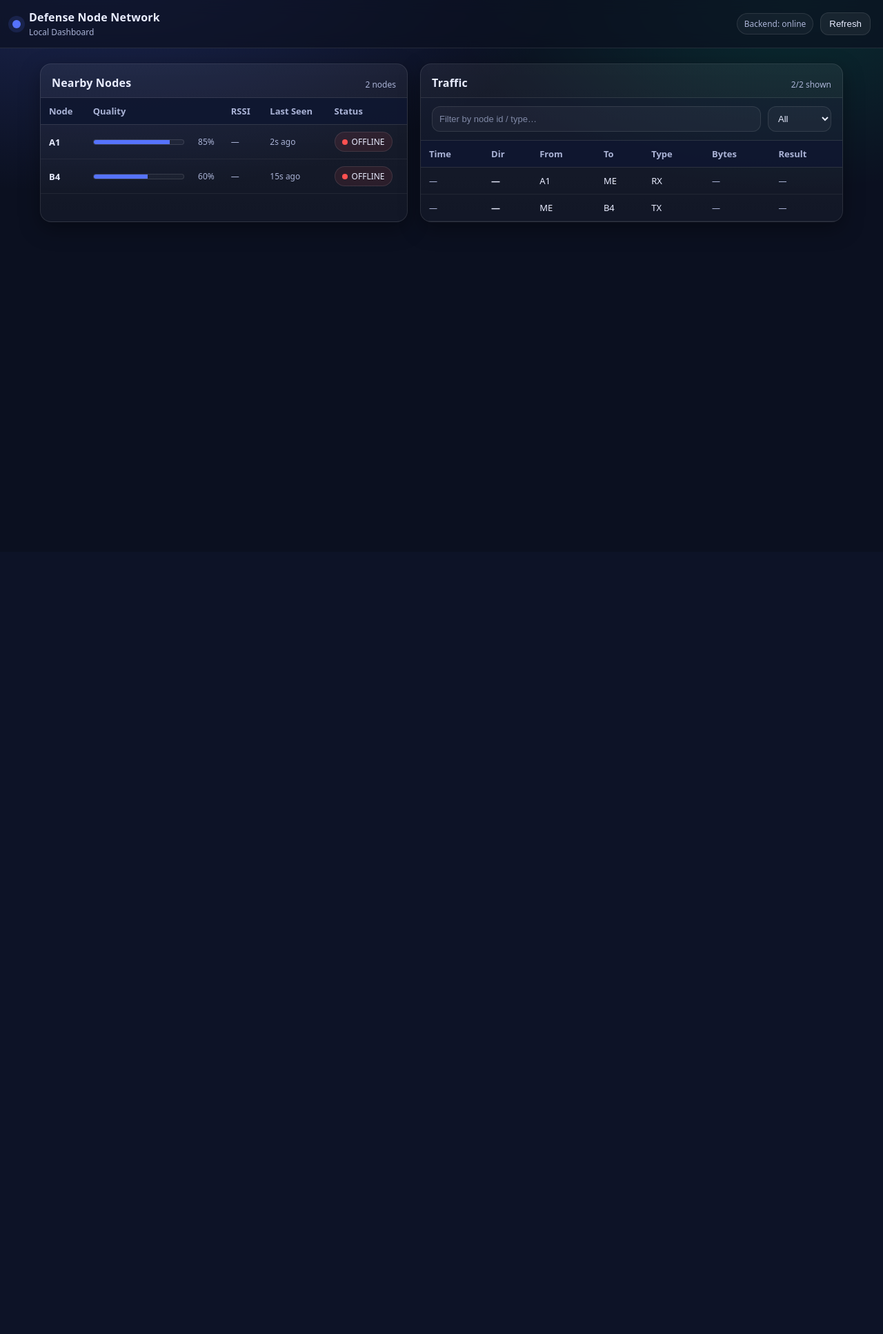
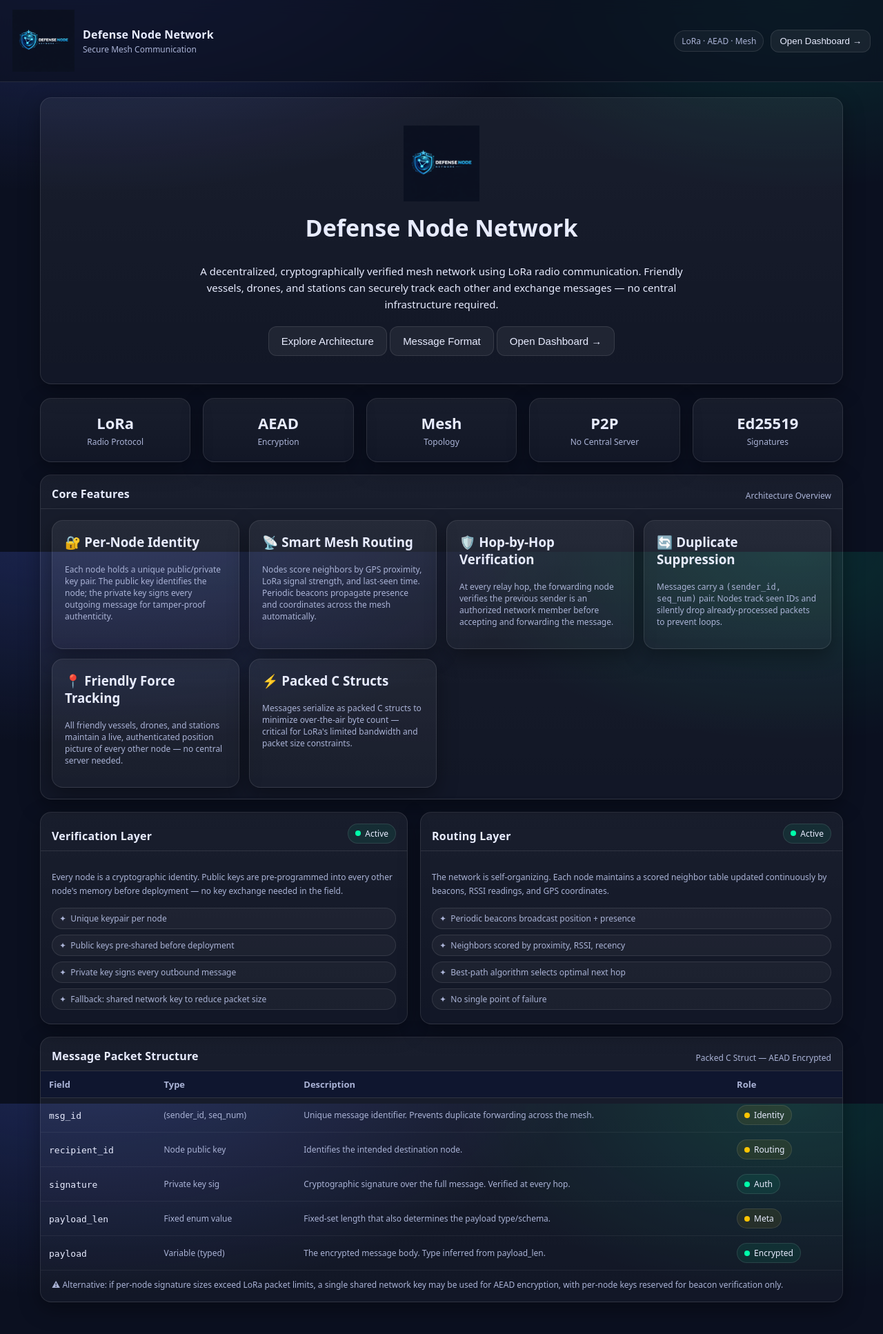
Before and after one commit to mirocsd/chatgpt_orion, a Flask app: page / in a window 1280 px wide. Shown: the whole page at 69% size. Before the commit the page ends 334 px from the top, so only its background shows below. Run offline with Flask 3, Linux system fonts and the light colour scheme.

Commit message:
made landing page

```diff
--- a/software/ui/app.py
+++ b/software/ui/app.py
@@ -12,9 +12,15 @@ packets = [
     {"type": "TX", "from": "ME", "to": "B4", "status": "sent"},
 ]
 
+
+@app.route("/dashboard")
+def dashboard():
+    return render_template("index.html")
+
 @app.route("/")
-def home():
-    return render_template("index.html")
+def landing():
+    return render_template("landing.html")
+
 
 @app.route("/api/nodes")
 def get_nodes():
--- a/software/ui/static/style.css
+++ b/software/ui/static/style.css
@@ -34,10 +34,17 @@ body{
 }
 
 .brand{display:flex; align-items:center; gap:12px}
-.logo-dot{
-  width:12px; height:12px; border-radius:50%;
-  background: rgba(86,115,255,1);
-  box-shadow: 0 0 0 6px rgba(86,115,255,.15);
+.brand { display:flex; align-items:center; gap:12px; }
+
+.brand-logo{
+  height: 90px;
+  width: auto;
+  display: block;
+
+  border: none;
+  background: transparent;
+  padding: 0;
+  border-radius: 0;
 }
 .title{font-weight:700; letter-spacing:.2px}
 .subtitle{font-size:12px; color:var(--muted); margin-top:2px}
@@ -166,3 +173,48 @@ body{
 .footnote{
   padding: 12px 16px 16px;
 }
+
+.hero{
+  padding: 40px;
+  margin-bottom: 20px;
+  text-align: center;
+}
+
+.hero-logo{
+  height: 110px;
+}
+
+.hero h1{
+  margin-top: 10px;
+  font-size: 34px;
+}
+
+.hero-text{
+  max-width: 700px;
+  margin: 10px auto 0;
+  font-size: 15px;
+  line-height: 1.6;
+}
+
+.hero-buttons{
+  margin-top: 20px;
+}
+
+.big-btn{
+  padding: 12px 18px;
+  font-size: 15px;
+}
+
+.features{
+  display:grid;
+  grid-template-columns: repeat(auto-fit,minmax(240px,1fr));
+  gap: 14px;
+}
+
+.feature-card{
+  padding: 18px;
+}
+
+.feature-card h3{
+  margin-top:0;
+}
--- a/software/ui/templates/index.html
+++ b/software/ui/templates/index.html
@@ -9,7 +9,7 @@
 <body>
   <header class="topbar">
     <div class="brand">
-      <div class="logo-dot"></div>
+    <img class="brand-logo" src="/static/Defense Node Network logo design.png" alt="Defense Node Network Logo"/>
       <div>
         <div class="title">Defense Node Network</div>
         <div class="subtitle">Local Dashboard</div>
--- /dev/null
+++ b/software/ui/templates/landing.html
@@ -0,0 +1,209 @@
+<!DOCTYPE html>
+<html lang="en">
+<head>
+  <meta charset="UTF-8" />
+  <meta name="viewport" content="width=device-width, initial-scale=1.0" />
+  <title>Defense Node Network</title>
+  <link rel="stylesheet" href="/static/style.css" />
+</head>
+<body>
+
+  <!-- Topbar -->
+  <header class="topbar">
+    <div class="brand">
+      <img class="brand-logo" src="/static/Defense Node Network logo design.png" alt="Defense Node Network Logo" />
+      <div>
+        <div class="title">Defense Node Network</div>
+        <div class="subtitle">Secure Mesh Communication</div>
+      </div>
+    </div>
+    <div class="right">
+      <span class="pill">LoRa · AEAD · Mesh</span>
+      <a href="/dashboard"><button class="btn">Open Dashboard →</button></a>
+    </div>
+  </header>
+
+  <main class="container">
+
+    <!-- Hero -->
+    <section class="hero card">
+      <img class="hero-logo" src="/static/Defense Node Network logo design.png" alt="Defense Node Network Logo" />
+      <h1>Defense Node Network</h1>
+      <p class="hero-text">
+        A decentralized, cryptographically verified mesh network using LoRa radio communication.
+        Friendly vessels, drones, and stations can securely track each other and exchange messages —
+        no central infrastructure required.
+      </p>
+      <div class="hero-buttons">
+        <a href="#features"><button class="btn big-btn">Explore Architecture</button></a>
+        <a href="#protocol"><button class="btn big-btn">Message Format</button></a>
+        <a href="/dashboard"><button class="btn big-btn">Open Dashboard →</button></a>
+      </div>
+    </section>
+
+    <!-- Stats row -->
+    <section class="grid" style="grid-template-columns: repeat(auto-fit, minmax(150px, 1fr)); margin-bottom: 18px;">
+      <div class="card" style="padding: 20px 16px; text-align:center;">
+        <div style="font-size:22px; font-weight:700; margin-bottom:4px;">LoRa</div>
+        <div class="muted">Radio Protocol</div>
+      </div>
+      <div class="card" style="padding: 20px 16px; text-align:center;">
+        <div style="font-size:22px; font-weight:700; margin-bottom:4px;">AEAD</div>
+        <div class="muted">Encryption</div>
+      </div>
+      <div class="card" style="padding: 20px 16px; text-align:center;">
+        <div style="font-size:22px; font-weight:700; margin-bottom:4px;">Mesh</div>
+        <div class="muted">Topology</div>
+      </div>
+      <div class="card" style="padding: 20px 16px; text-align:center;">
+        <div style="font-size:22px; font-weight:700; margin-bottom:4px;">P2P</div>
+        <div class="muted">No Central Server</div>
+      </div>
+      <div class="card" style="padding: 20px 16px; text-align:center;">
+        <div style="font-size:22px; font-weight:700; margin-bottom:4px;">Ed25519</div>
+        <div class="muted">Signatures</div>
+      </div>
+    </section>
+
+    <!-- Feature cards -->
+    <section id="features" style="margin-bottom: 18px;">
+      <div class="card">
+        <div class="card-head">
+          <h2>Core Features</h2>
+          <span class="muted">Architecture Overview</span>
+        </div>
+        <div class="features" style="padding: 16px;">
+          <div class="feature-card card">
+            <h3>🔐 Per-Node Identity</h3>
+            <p class="muted">Each node holds a unique public/private key pair. The public key identifies the node; the private key signs every outgoing message for tamper-proof authenticity.</p>
+          </div>
+          <div class="feature-card card">
+            <h3>📡 Smart Mesh Routing</h3>
+            <p class="muted">Nodes score neighbors by GPS proximity, LoRa signal strength, and last-seen time. Periodic beacons propagate presence and coordinates across the mesh automatically.</p>
+          </div>
+          <div class="feature-card card">
+            <h3>🛡️ Hop-by-Hop Verification</h3>
+            <p class="muted">At every relay hop, the forwarding node verifies the previous sender is an authorized network member before accepting and forwarding the message.</p>
+          </div>
+          <div class="feature-card card">
+            <h3>🔄 Duplicate Suppression</h3>
+            <p class="muted">Messages carry a <code>(sender_id, seq_num)</code> pair. Nodes track seen IDs and silently drop already-processed packets to prevent loops.</p>
+          </div>
+          <div class="feature-card card">
+            <h3>📍 Friendly Force Tracking</h3>
+            <p class="muted">All friendly vessels, drones, and stations maintain a live, authenticated position picture of every other node — no central server needed.</p>
+          </div>
+          <div class="feature-card card">
+            <h3>⚡ Packed C Structs</h3>
+            <p class="muted">Messages serialize as packed C structs to minimize over-the-air byte count — critical for LoRa's limited bandwidth and packet size constraints.</p>
+          </div>
+        </div>
+      </div>
+    </section>
+
+    <!-- Security + Routing cards -->
+    <section class="grid" style="margin-bottom: 18px;">
+      <div class="card">
+        <div class="card-head">
+          <h2>Verification Layer</h2>
+          <span class="badge online">
+            <span class="dot" style="background:#00ffaa;"></span> Active
+          </span>
+        </div>
+        <div style="padding: 16px 16px 20px;">
+          <p class="muted" style="line-height:1.7; margin-bottom: 14px;">
+            Every node is a cryptographic identity. Public keys are pre-programmed into every other node's memory before deployment — no key exchange needed in the field.
+          </p>
+          <div style="display:flex; flex-direction:column; gap:8px;">
+            <span class="pill">✦ &nbsp;Unique keypair per node</span>
+            <span class="pill">✦ &nbsp;Public keys pre-shared before deployment</span>
+            <span class="pill">✦ &nbsp;Private key signs every outbound message</span>
+            <span class="pill">✦ &nbsp;Fallback: shared network key to reduce packet size</span>
+          </div>
+        </div>
+      </div>
+
+      <div class="card">
+        <div class="card-head">
+          <h2>Routing Layer</h2>
+          <span class="badge online">
+            <span class="dot" style="background:#00ffaa;"></span> Active
+          </span>
+        </div>
+        <div style="padding: 16px 16px 20px;">
+          <p class="muted" style="line-height:1.7; margin-bottom: 14px;">
+            The network is self-organizing. Each node maintains a scored neighbor table updated continuously by beacons, RSSI readings, and GPS coordinates.
+          </p>
+          <div style="display:flex; flex-direction:column; gap:8px;">
+            <span class="pill">✦ &nbsp;Periodic beacons broadcast position + presence</span>
+            <span class="pill">✦ &nbsp;Neighbors scored by proximity, RSSI, recency</span>
+            <span class="pill">✦ &nbsp;Best-path algorithm selects optimal next hop</span>
+            <span class="pill">✦ &nbsp;No single point of failure</span>
+          </div>
+        </div>
+      </div>
+    </section>
+
+    <!-- Message format table -->
+    <section id="protocol" style="margin-bottom: 18px;">
+      <div class="card">
+        <div class="card-head">
+          <h2>Message Packet Structure</h2>
+          <span class="muted">Packed C Struct — AEAD Encrypted</span>
+        </div>
+
+        <div class="table-wrap">
+          <table class="table">
+            <thead>
+              <tr>
+                <th>Field</th>
+                <th>Type</th>
+                <th>Description</th>
+                <th>Role</th>
+              </tr>
+            </thead>
+            <tbody>
+              <tr>
+                <td><code>msg_id</code></td>
+                <td class="muted">(sender_id, seq_num)</td>
+                <td class="muted">Unique message identifier. Prevents duplicate forwarding across the mesh.</td>
+                <td><span class="badge stale"><span class="dot" style="background:#ffc400;"></span>Identity</span></td>
+              </tr>
+              <tr>
+                <td><code>recipient_id</code></td>
+                <td class="muted">Node public key</td>
+                <td class="muted">Identifies the intended destination node.</td>
+                <td><span class="badge stale"><span class="dot" style="background:#ffc400;"></span>Routing</span></td>
+              </tr>
+              <tr>
+                <td><code>signature</code></td>
+                <td class="muted">Private key sig</td>
+                <td class="muted">Cryptographic signature over the full message. Verified at every hop.</td>
+                <td><span class="badge online"><span class="dot" style="background:#00ffaa;"></span>Auth</span></td>
+              </tr>
+              <tr>
+                <td><code>payload_len</code></td>
+                <td class="muted">Fixed enum value</td>
+                <td class="muted">Fixed-set length that also determines the payload type/schema.</td>
+                <td><span class="badge stale"><span class="dot" style="background:#ffc400;"></span>Meta</span></td>
+              </tr>
+              <tr>
+                <td><code>payload</code></td>
+                <td class="muted">Variable (typed)</td>
+                <td class="muted">The encrypted message body. Type inferred from payload_len.</td>
+                <td><span class="badge online"><span class="dot" style="background:#00ffaa;"></span>Encrypted</span></td>
+              </tr>
+            </tbody>
+          </table>
+        </div>
+
+        <div class="footnote muted">
+          ⚠ Alternative: if per-node signature sizes exceed LoRa packet limits, a single shared network key may be used for AEAD encryption, with per-node keys reserved for beacon verification only.
+        </div>
+      </div>
+    </section>
+
+  </main>
+
+</body>
+</html>
```
Also changed, not shown: software/ui/static/Defense Node Network logo design.png (added), software/ui/static/Screenshot 2026-02-20 at 4.06.43 PM.png (added), software/ui/static/Screenshot 2026-02-20 at 4.09.41 PM.png (added), software/ui/static/Screenshot 2026-02-20 at 4.11.09 PM.png (added).
